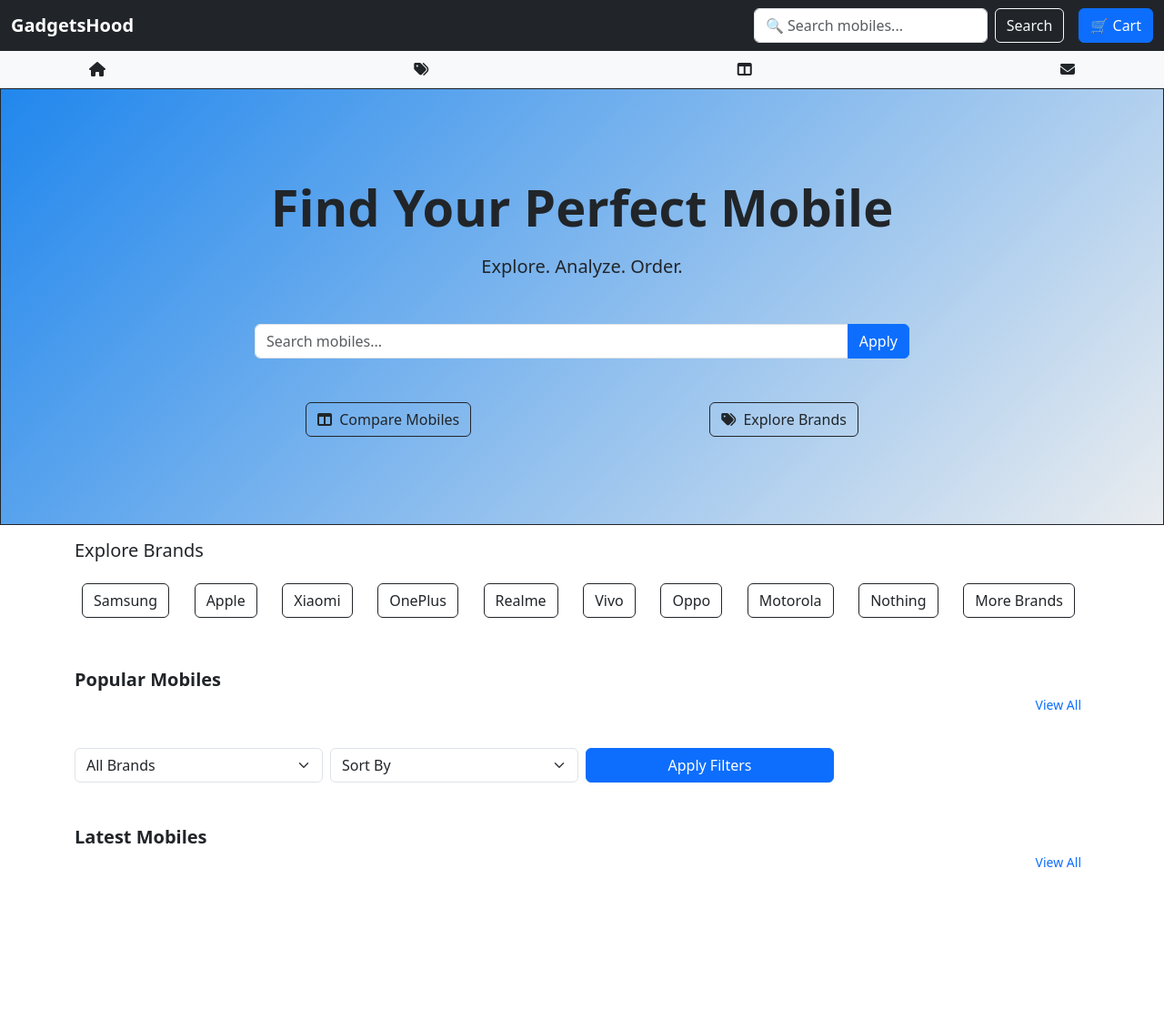
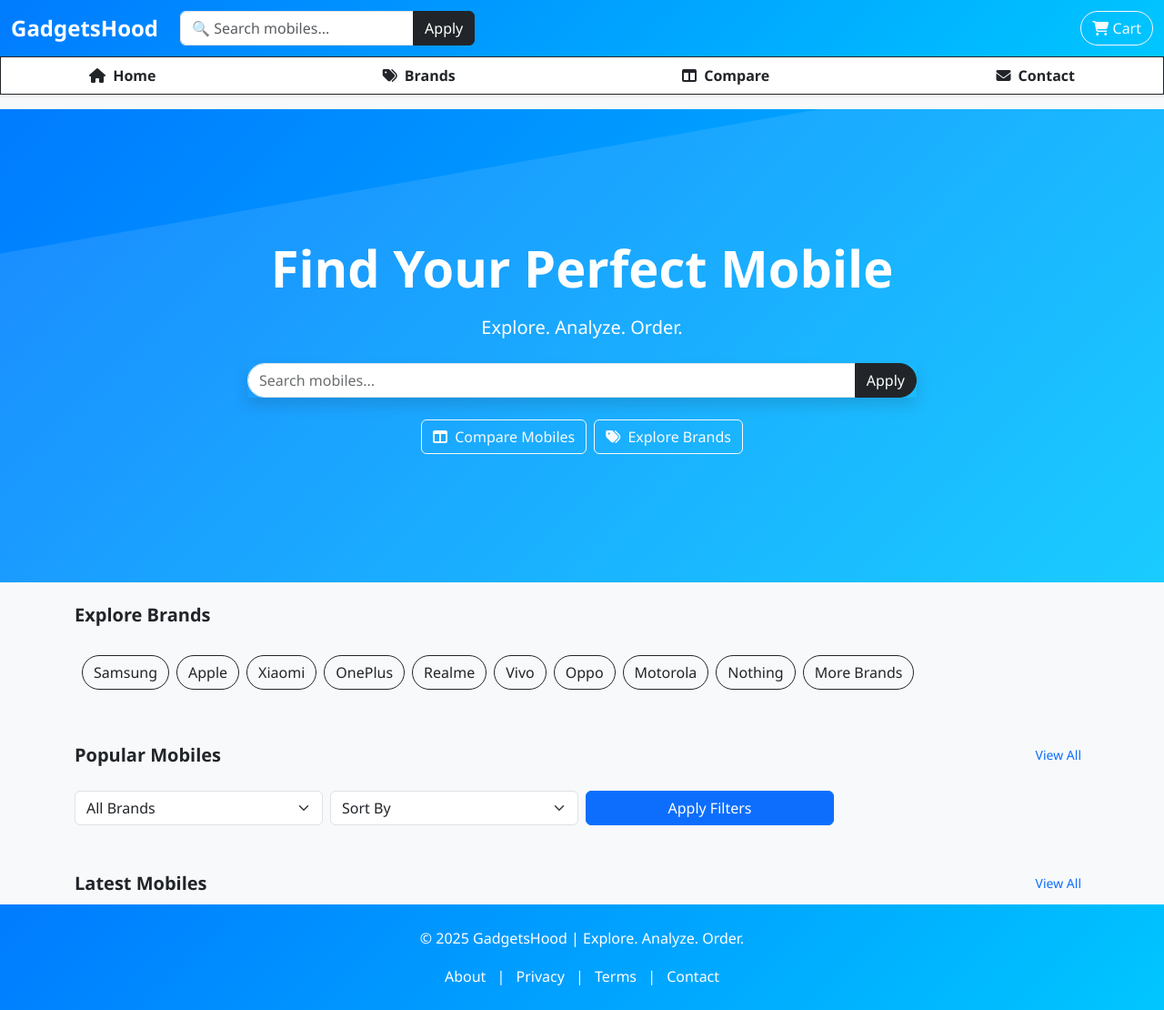
Before and after one commit to jabid2003/project, a website: page public/index.html in a window 1280 px wide. Shown: the whole page at 91% size. Before the commit the page ends 971 px from the top, so only its background shows below. Drawn offline with nearby package versions, Linux system fonts and the light colour scheme; no server answers.

Commit message:
sec navbar fixed, nav Searchbar fixed, footer added, Theme added

```diff
--- a/public/index.html
+++ b/public/index.html
@@ -11,72 +11,80 @@
 </head>
 
 <body>
-  <!-- Navbar -->
-  <nav class="navbar navbar-expand-lg navbar-dark bg-dark">
-    <div class="container-fluid d-flex justify-content-between align-items-center">
-      <a class="navbar-brand fw-bold d-flex align-items-center" href="index.html">GadgetsHood</a>
+ <nav class="navbar navbar-expand-lg sticky-top">
+  <div class="container-fluid">
+    <a class="navbar-brand fw-bold" href="index.html">GadgetsHood</a>
     <button class="navbar-toggler" type="button" data-bs-toggle="collapse" data-bs-target="#navbarTop"
       aria-controls="navbarTop" aria-expanded="false" aria-label="Toggle navigation">
       <span class="navbar-toggler-icon"></span>
     </button>
-      <div class="collapse navbar-collapse justify-content-end" id="navbarTop">
-        <form class="d-flex mx-2 my-2 my-lg-0" id="searchForm">
-          <input class="form-control me-2" id="searchBox" type="search" placeholder="🔍 Search mobiles..."
-            aria-label="Search">
-          <button class="btn btn-outline-light" type="submit">Search</button>
+
+    <div class="collapse navbar-collapse" id="navbarTop">
+      <!-- Desktop search (visible md and up) -->
+      <form class="d-none d-md-flex mx-2 my-2 my-lg-0 flex-grow-1">
+        <div class="input-group w-100">
+          <input class="form-control rounded-start" type="search" placeholder="🔍 Search mobiles..." aria-label="Search">
+          <button class="btn btn-dark rounded-end" type="submit">Apply</button>
+        </div>
       </form>
-        <a href="#" class="btn btn-primary ms-2">🛒 Cart</a>
+
+      <ul class="navbar-nav ms-auto align-items-center">
+        <!-- Hamburger menu search (mobile only) -->
+        <li class="d-md-none w-100 my-2">
+          <form class="d-flex w-100">
+            <div class="input-group w-100">
+              <input type="text" class="form-control rounded-start" placeholder="🔍 Search mobiles..." aria-label="Search">
+              <button class="btn btn-dark rounded-end" type="submit">Apply</button>
+            </div>
+          </form>
+        </li>
+
+        <li class="nav-item ms-2">
+          <a href="#" class="btn btn-outline-light"><i class="fa-solid fa-cart-shopping"></i> Cart</a>
+        </li>
+      </ul>
     </div>
   </div>
 </nav>
 
+
   <!-- Secondary Navbar -->
-  <div class="bg-light border-bottom">
+  <div class="bg-white border border-dark shadow-sm secondary-navbar ">
     <div class="container d-flex justify-content-between py-2">
-      <a href="index.html" class="mx-3 text-dark text-decoration-none fw-semibold" data-bs-toggle="tooltip"
-        data-bs-placement="bottom" title="Home"><i class="fa-solid fa-house"></i></a>
-      <a href="all-brands.html" class="mx-3 text-dark text-decoration-none fw-semibold" data-bs-toggle="tooltip"
-        data-bs-placement="bottom" title="Brands"><i class="fa-solid fa-tags"></i></a>
-      <a href="compare.html" class="mx-3 text-dark text-decoration-none fw-semibold" data-bs-toggle="tooltip"
-        data-bs-placement="bottom" title="Compare"><i class="fa-solid fa-table-columns"></i></a>
-      <a href="contact.html" class="mx-3 text-dark text-decoration-none fw-semibold" data-bs-toggle="tooltip"
-        data-bs-placement="bottom" title="Contact"><i class="fa-solid fa-envelope"></i></a>
+      <a href="index.html" class="mx-3 text-dark text-decoration-none fw-semibold"><i class="fa-solid fa-house me-1"></i> Home</a>
+      <a href="all-brands.html" class="mx-3 text-dark text-decoration-none fw-semibold"><i class="fa-solid fa-tags me-1"></i> Brands</a>
+      <a href="compare.html" class="mx-3 text-dark text-decoration-none fw-semibold"><i class="fa-solid fa-table-columns me-1"></i> Compare</a>
+      <a href="contact.html" class="mx-3 text-dark text-decoration-none fw-semibold"><i class="fa-solid fa-envelope me-1"></i> Contact</a>
     </div>
   </div>
 
+
   <!-- Hero Section -->
-  <section class="hero-section border border-dark d-flex align-items-center text-center bg-light"
-    style="min-height: 60vh; background: linear-gradient(135deg, #2187ed, #e9ecef);">
-    <div class="container">
-      <h1 class="fw-bold display-4 mb-3">Find Your Perfect Mobile</h1>
-      <p class="lead my-3">Explore. Analyze. Order.</p>
-
-      <!-- Search Box -->
-      <div class="container my-5">
+  <section class="hero-section text-center mt-3">
+    <div class="container position-relative">
+      <h1 class="display-4 mb-3">Find Your Perfect Mobile</h1>
+      <p class="lead mb-4">Explore. Analyze. Order.</p>
       <div class="row justify-content-center">
         <div class="col-md-8">
-            <div class="input-group">
+          <!--Serach box-->
+          <div class="input-group shadow">
             <input type="text" id="searchBoxFilter" class="form-control" placeholder="Search mobiles...">
-              <button class="btn btn-primary" id="filterBtnSearch">Apply</button>
+            <button class="btn btn-dark" id="filterBtnSearch">Apply</button>
+          </div>
+
         </div>
       </div>
-        </div>
-      </div>
-
-      <!-- CTA Buttons -->
-      <div class="mt-3 d-flex justify-content-evenly align-items-center">
-        <a href="compare.html" class="btn btn-outline-dark btn-md me-2"><i
-            class="fa-solid fa-table-columns me-1"></i> Compare Mobiles</a>
-        <a href="all-brands.html" class="btn btn-outline-dark btn-md"><i class="fa-solid fa-tags me-1"></i> Explore
-          Brands</a>
+      <div class="mt-4 d-flex justify-content-center flex-wrap gap-2">
+        <a href="compare.html" class="btn btn-outline-light btn-md"><i class="fa-solid fa-table-columns me-1"></i> Compare Mobiles</a>
+        <a href="all-brands.html" class="btn btn-outline-light btn-md"><i class="fa-solid fa-tags me-1"></i> Explore Brands</a>
       </div>
     </div>
   </section>
 
   <!-- Brands -->
   <div class="container">
-    <h5 class="my-3">Explore Brands</h5>
-    <div class="brand-row d-flex justify-content-between overflow-auto p-2 hide-scrollbar my-3" id="brandFilterRow">
+    <h5 class="my-4 fw-bold">Explore Brands</h5>
+    <div class="brand-row d-flex overflow-auto p-2 hide-scrollbar my-3" id="brandFilterRow">
       <a href="#" class="btn btn-outline-dark me-2">Samsung</a>
       <a href="#" class="btn btn-outline-dark me-2">Apple</a>
       <a href="#" class="btn btn-outline-dark me-2">Xiaomi</a>
@@ -90,20 +98,16 @@
     </div>
   </div>
 
-
   <!-- Popular Mobiles -->
   <div class="container mt-5">
     <div class="d-flex justify-content-between align-items-center">
       <h5 class="fw-bold mb-0">Popular Mobiles</h5>
-    </div>
-    <div class="d-flex justify-content-end mb-2">
       <a href="#" class="btn btn-sm text-primary">View All</a>
     </div>
   </div>
-  <div class="container d-flex overflow-auto ">
+  <div class="container d-flex overflow-auto">
     <div class="d-flex flex-row scroll-container" id="mobilesContainer"></div>
   </div>
-
 
   <!-- Filters Section -->
   <div class="container my-4">
@@ -131,17 +135,23 @@
   <div class="container mt-5">
     <div class="d-flex justify-content-between align-items-center">
       <h5 class="fw-bold mb-0">Latest Mobiles</h5>
-    </div>
-    <div class="d-flex justify-content-end mb-2">
       <a href="#" class="btn btn-sm text-primary">View All</a>
     </div>
   </div>
-  <div class="container d-flex overflow-auto ">
-    <div class="d-flex flex-row scroll-container" id="LetestmobilesContainer"></div>
+  <div class="container d-flex overflow-auto">
+    <div class="d-flex flex-row scroll-container p-1" id="LetestmobilesContainer"></div>
   </div>
 
-
-
+  <!-- Footer -->
+  <footer class="text-bg-dark">
+    <p class="mb-2">&copy; 2025 GadgetsHood | Explore. Analyze. Order.</p>
+    <div>
+      <a href="about.html">About</a> |
+      <a href="privacy.html">Privacy</a> |
+      <a href="terms.html">Terms</a> |
+      <a href="contact.html">Contact</a>
+    </div>
+  </footer>
 
   <!-- Scripts -->
   <script>
@@ -153,14 +163,25 @@
         const brand = document.getElementById("brandFilter").value;
         const sort = document.getElementById("sortFilter").value;
 
-      // query params ke sath redirect
         window.location.href = `filtered.html?brand=${brand}&sort=${sort}`;
       });
     });
   </script>
 
+  <script>
+  document.addEventListener("click", function (event) {
+    const navbarCollapse = document.querySelector(".navbar-collapse");
+    const isClickInside = navbarCollapse.contains(event.target);
+    const isNavbarToggler = event.target.classList.contains("navbar-toggler");
+
+    if (!isClickInside && !isNavbarToggler && navbarCollapse.classList.contains("show")) {
+      new bootstrap.Collapse(navbarCollapse).hide();
+    }
+  });
+</script>
+
+
   <script src="https://cdn.jsdelivr.net/npm/bootstrap@5.3.2/dist/js/bootstrap.bundle.min.js"></script>
-
   <script src="render.js"></script>
 </body>
 </html>
--- a/public/style.css
+++ b/public/style.css
@@ -71,3 +71,160 @@
 .scroll-container::-webkit-scrollbar {
   display: none; /* Chrome, Safari, Edge */
 }
+
+
+/* Customization*/
+.csGreen{
+  color: #28a745 !important;
+}
+.btn-radius{
+border-radius:0px 12px 12px 0px !important;
+}
+.search-box-radius{
+  border-radius: 5px 0px 0px 5px !important;
+}
+/* Desktop search box */
+.navbar .d-md-flex .input-group {
+  width: auto !important; /* current size se chhota */
+}
+
+/* Mobile search box inside hamburger */
+.navbar .d-md-none .input-group {
+  width: 250px; /* full width in collapse */
+}
+
+/**/
+
+/*Theme*/
+ body {
+      background-color: #f8f9fa;
+      font-family: 'Segoe UI', sans-serif;
+    }
+
+    /* Navbar */
+
+    .navbar {
+      background: linear-gradient(135deg, #007bff, #00c6ff);
+      z-index: 1021;
+    }
+
+    .navbar-brand {
+      color: #fff !important;
+      font-size: 1.5rem;
+    }
+
+    .navbar .btn {
+      border-radius: 25px;
+    }
+
+    /* Hero */
+    .hero-section {
+      min-height: 65vh;
+      background: linear-gradient(135deg, #007bff, #00c6ff);
+      color: white;
+      display: flex;
+      align-items: center;
+      justify-content: center;
+      text-align: center;
+      padding: 50px 20px;
+      position: relative;
+      overflow: hidden;
+    }
+
+    .hero-section::after {
+      content: "";
+      position: absolute;
+      top: -50px;
+      left: -50px;
+      width: 200%;
+      height: 200%;
+      background: rgba(255, 255, 255, 0.1);
+      transform: rotate(-10deg);
+    }
+
+    .hero-section h1 {
+      font-weight: bold;
+    }
+
+    .hero-section .input-group input {
+      border-radius: 25px 0 0 25px;
+    }
+
+    .hero-section .input-group button {
+      border-radius: 0 25px 25px 0;
+    }
+
+    /* Brand buttons */
+    .brand-row .btn {
+      border-radius: 20px;
+      transition: all 0.3s ease;
+    }
+
+    .brand-row .btn:hover {
+      background-color: #007bff;
+      color: white;
+    }
+
+    /* Card scroll containers */
+    .scroll-container {
+      gap: 15px;
+    }
+
+    .scroll-container .card {
+      border-radius: 15px;
+      min-width: 200px;
+      transition: transform 0.2s ease, box-shadow 0.2s ease;
+    }
+
+    .scroll-container .card:hover {
+      transform: translateY(-5px);
+      box-shadow: 0 8px 20px rgba(0, 123, 255, 0.2);
+    }
+
+    /* Footer */
+ footer {
+  background: linear-gradient(135deg, #007bff, #00c6ff);
+  color: white;
+  padding: 25px 15px;
+  display: flex;
+  flex-direction: column;
+  align-items: center;
+  gap: 10px;
+  text-align: center;
+}
+
+footer a {
+  color: white;
+  text-decoration: none;
+  margin: 0 8px;
+  transition: all 0.2s ease;
+}
+
+footer a:hover {
+  color: #d0e7ff;
+  text-decoration: underline;
+}
+
+.secondary-navbar {
+  position: sticky;
+  top: 62px; /* primary navbar ke height ke just neeche */
+  background-color: #ffffff;
+  border-bottom: 1px solid #ddd;
+  z-index: 1020;
+}
+
+
+
+/**/
+
+.navbar-toggler {
+  border: none !important;
+  outline: none !important;
+  box-shadow: none !important;
+}
+
+.navbar-toggler:focus {
+  border: none !important;
+  outline: none !important;
+  box-shadow: none !important;
+}
```
Lines whose indentation alone changed are shown as unchanged.
